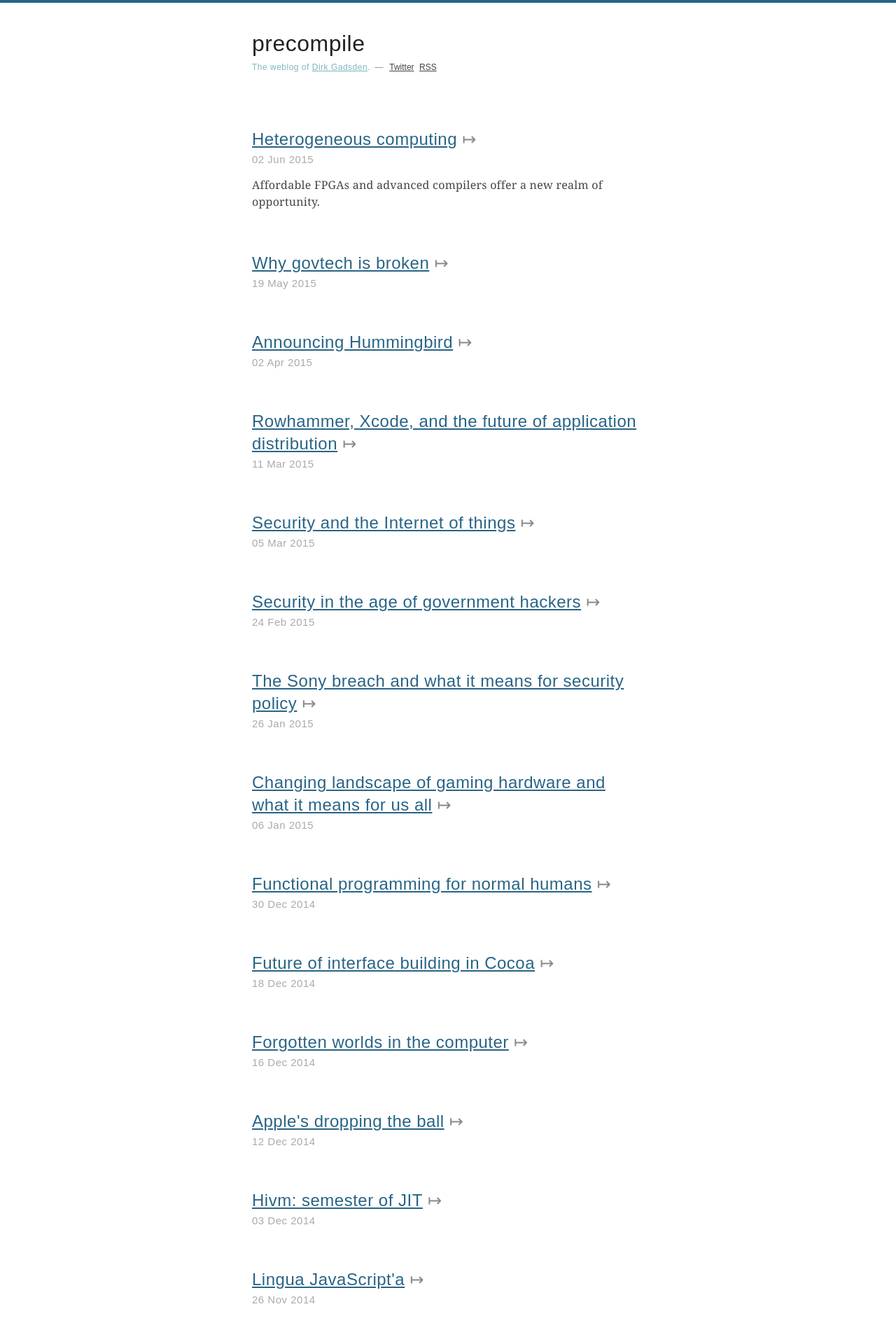
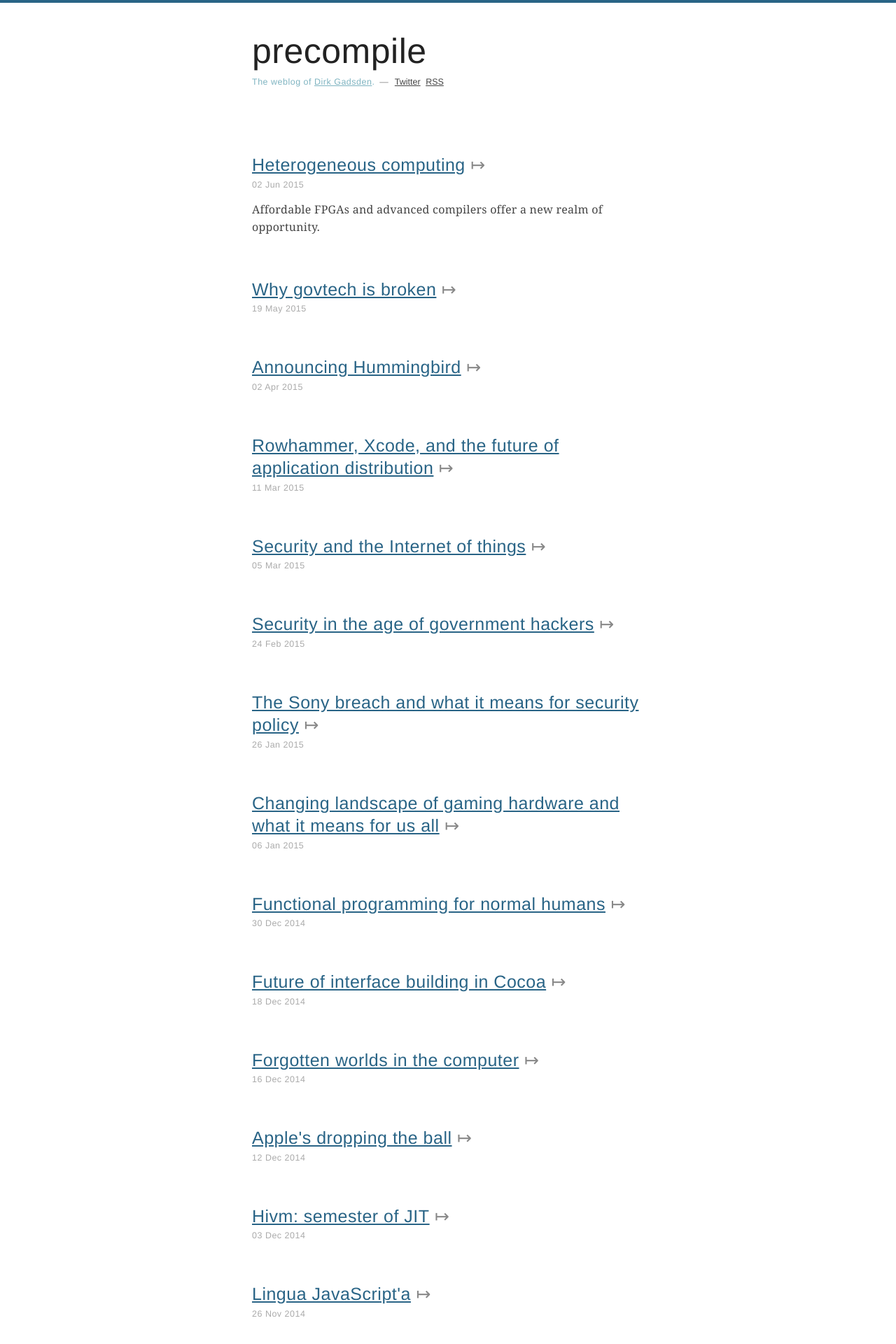
Before and after one commit to dirk/precompile.com, a Jekyll site: the page built from index.html, in a window 1280 px wide. Shown: the top 1920 px of the page at 70% size. Built offline with Jekyll 4.4.1, drawn with Linux system fonts in a browser that asks for light colours; Markdown is read by kramdown in place of the engine named in the settings.

Commit message:
Style tweaks

```diff
--- a/_layouts/blog.html
+++ b/_layouts/blog.html
@@ -16,8 +16,8 @@
     <!-- syntax highlighting -->
     <link rel="stylesheet" href="/css/syntax.css">
     <!-- secondary -->
-    <script type="text/javascript" src="//use.typekit.net/sxd4bax.js"></script>
-    <script type="text/javascript">try{Typekit.load();}catch(e){}</script>
+    <script src="//use.typekit.net/yzu4fwy.js"></script>
+    <script>try{Typekit.load();}catch(e){}</script>
     <!-- syndication -->
     <link rel="alternate" type="application/rss+xml" title="{{ site.name }} (precompile.com)" href="{{ site.url }}/feed.xml">
   </head>
--- a/_sass/variables.scss
+++ b/_sass/variables.scss
@@ -1,19 +1,22 @@
-$font-serif: "freight-text-pro", Georgia, serif;
-$font-sans: "ff-dagny-web-pro", Arial, sans-serif;
+$font-serif: "grad", Georgia, serif;
+$font-sans: Helvetica, Arial, sans-serif;
+$font-mono: Courier, monospace;
 
-$size-giant: 3.2rem;
-$size-small: 1.2rem;
+$size-giant: 5rem;
+$size-small: 1.25rem;
 
-$size-title: 2.4rem;
-$size-meta:  1.5rem;
-$size-text:  1.8rem;
+$size-title: 2.5rem;
+$size-meta:  1.25rem;
+$size-text:  1.75rem;
 $size-text-small: 1.6rem;
 $size-text-smaller: 1.5rem;
+$size-text-code-block: 1.125rem;
 
 // Line heights
-$leading-title: 3.2rem;
-$leading-text: 3.2rem;
-$leading-text-small: 2.4rem;
+$leading-title: 3.25rem;
+$leading-text: 3rem;
+$leading-text-small: 2.5rem;
+$leading-text-code: 2rem;
 
 $color-blue: #296486;
 $color-light-blue: #59b6e6;
--- a/css/styles.scss
+++ b/css/styles.scss
@@ -39,11 +39,11 @@ html {
   color: $color-dark-grey;
 }
 
-.site-content {padding: 6rem 0;}
+.site-content {padding: 7.5rem 0;}
 
 .site-footer {
-  padding: 4rem 0;
-  font-family: $font-sans; font-size: 1.4rem;
+  padding: 4rem 0 6rem;
+  font-family: $font-sans; font-size: 1.375rem;
   text-align: center;
   letter-spacing: 0.05rem;
   color: $color-light-grey;
@@ -54,7 +54,7 @@ html {
   margin: 0 0 6rem; list-style: none;
 }
 .post-title {
-  margin: 0 0 0.4rem;
+  margin: 0 0 0.5rem;
   font-family: $font-sans; font-size: $size-title; font-weight: 400;
   line-height: $leading-title;
   letter-spacing: 0.05rem;
@@ -64,7 +64,7 @@ html {
 .post-title a:hover {color: $color-light-blue;}
 .post-title span {color: $color-grey; line-height: 0.5;}
 .post-meta {
-  margin: 0 0 2.4rem;
+  margin: 0 0 2rem;
   font-family: $font-sans; font-size: $size-meta;
   letter-spacing: 0.05rem;
   color: $color-light-grey;
@@ -78,7 +78,16 @@ html {
   font-size: $size-text-small;
   line-height: $leading-text-small;
 }
-.post-content p {margin-bottom: 1.8rem;}
+.post-content p {
+  margin-bottom: $size-text;
+}
+.post-content code {
+  padding: 0 0.125rem;
+  font-family: $font-mono; font-size: $size-text-small;
+}
+.post-content .highlight {margin: $leading-text 0;}
+.post-content .highlight pre {line-height: $leading-text-code;}
+.post-content .highlight code {font-size: $size-text-code-block;}
 .post-content a {color: $color-blue;}
 .post-content a:visited {color: $color-grey;}
 .post-content a:hover {color: $color-light-blue;}
```
